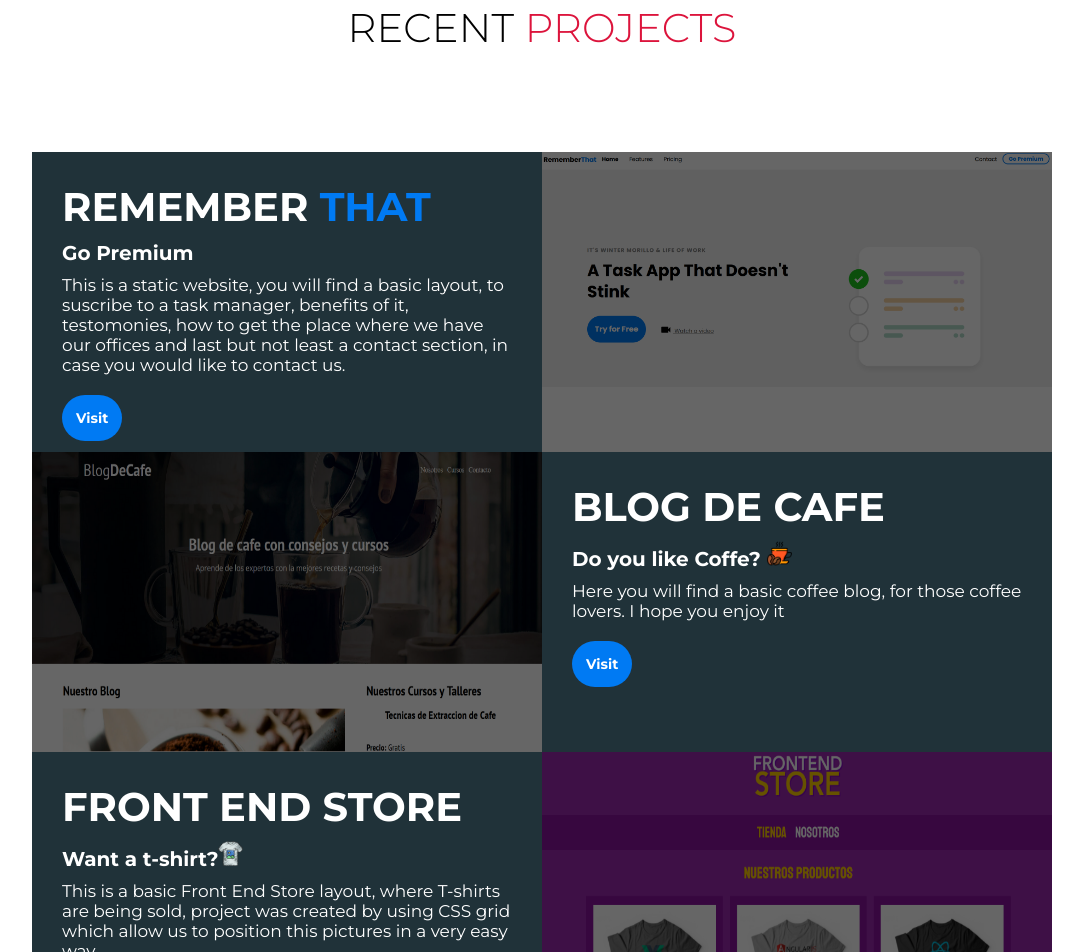
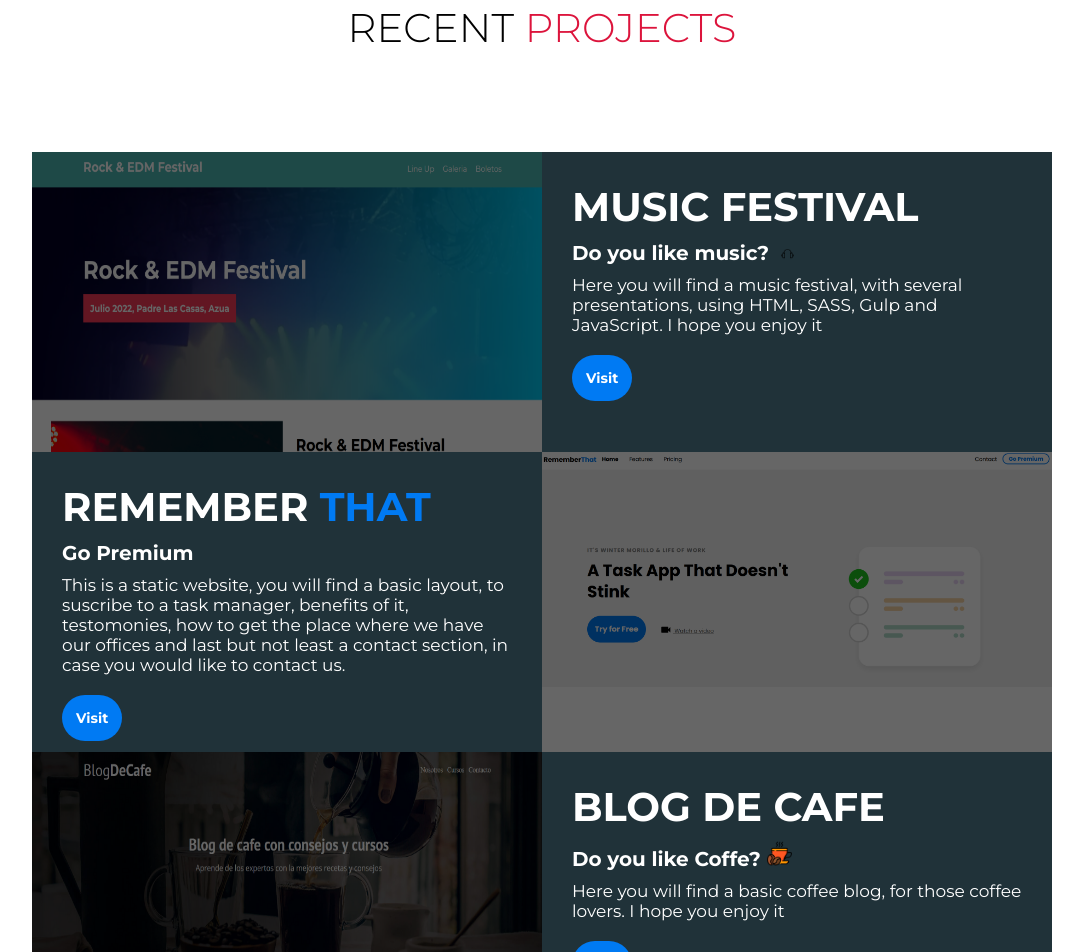
Before and after one commit to WinterMorillo/mypersonalpage, a plain HTML site: page index.html in a window 1280 px wide. Shown: the part 1708-2660 px from the top of the page, without its empty margins (98-1181 px from the left). Drawn offline with Linux system fonts and the light colour scheme.

Commit message:
New project added

```diff
--- a/index.html
+++ b/index.html
@@ -86,6 +86,23 @@
             <div class="project-header">
                 <h1 class="title">Recent <span>Projects</span></h1>
             </div>
+
+            <!-- New project -->
+            <div class="project-item">
+                <div class="project-info">
+                    <h1>Music festival</h1>
+                    <h2>Do you like music? <img src="img/icono_edm.png" alt="Imagen de festival de musica" class="info__coffee"></h2>
+                    <p>Here you will find a music festival, with several presentations, using HTML, SASS, Gulp and JavaScript. I hope you enjoy it</p>
+
+                    <a href="https://wintermorillo.github.io/Festival-de-Musica/" class="primary-cta" target="_blank">Visit</a>
+                </div>
+
+                <div class="project-img">
+                    <img src="img/Festival de musica.png" class="coffe-picture" alt="img">
+                </div>
+            </div>
+
+                <!-- End New project -->
 
             <div class="all-projects">
                 <div class="project-item">
```
Also changed, not shown: img/Festival de musica.png (added), img/icono_edm.png (added).
